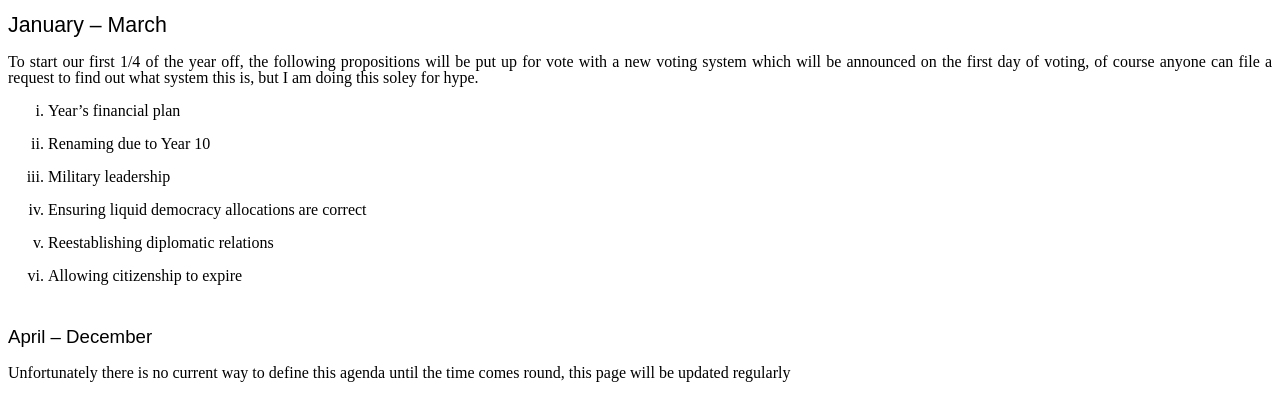
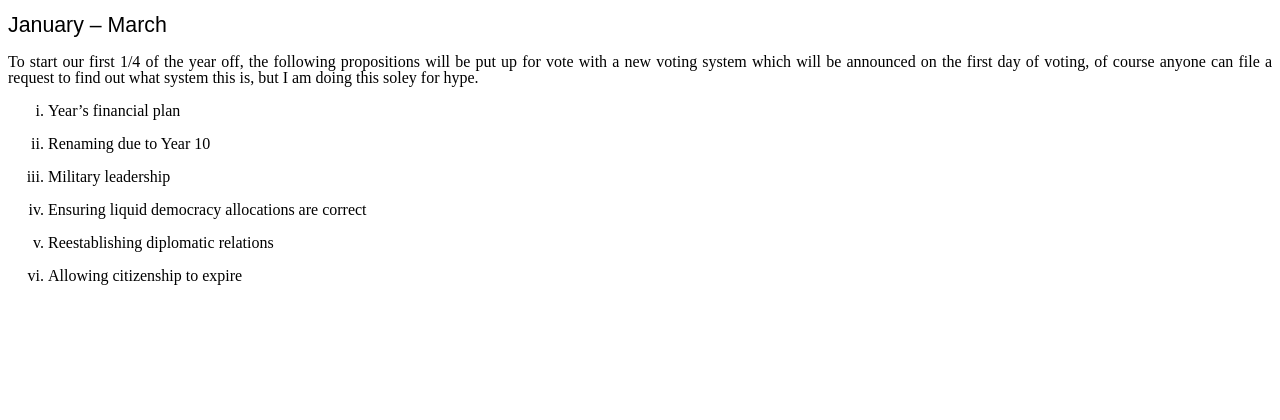
Before and after one commit to ATMmachin3/atmmachin3.github.io, a plain HTML site: page mission-20221.html in a window 1280 px wide. Drawn offline with Linux system fonts and the light colour scheme.

Commit message:
Remove 20222 content
Dock 49-53

```diff
--- a/mission-20221.html
+++ b/mission-20221.html
@@ -46,10 +46,5 @@ for hype.</p>
 <p class="western" style="line-height: 100%; margin-bottom: 0cm"><br/>
 
 </p>
-<h3 class="western" style="font-weight: normal"><font face="Liberation Sans, sans-serif">April
-– December</font></h3>
-<p class="western">Unfortunately there is no current way to define
-this agenda until the time comes round, this page will be updated
-regularly</p>
 </body>
 </html>
```
